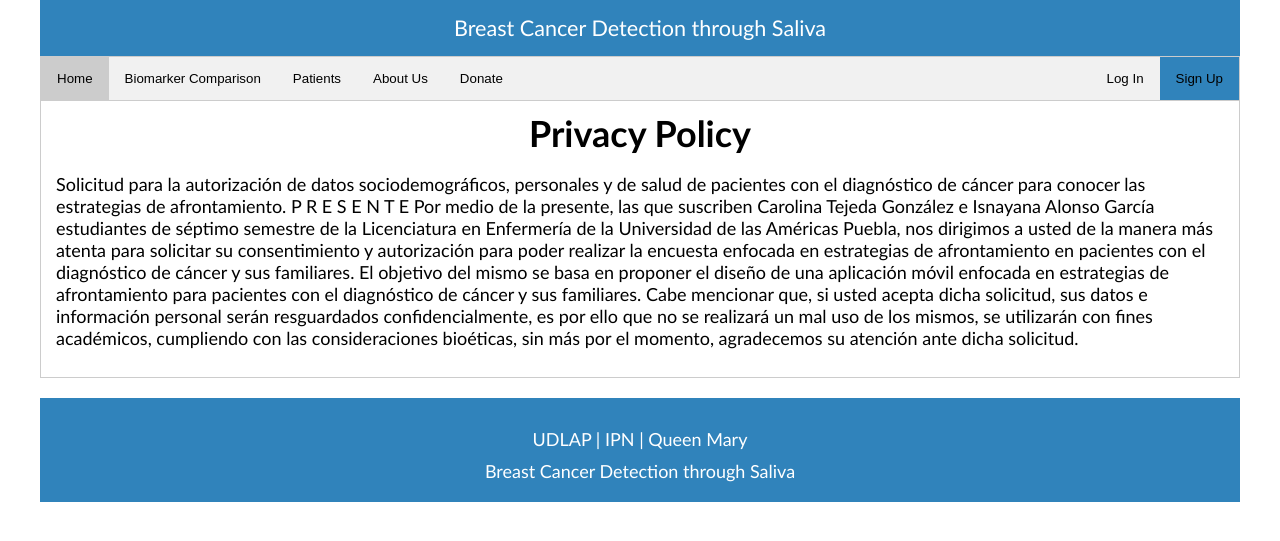
After one commit to otelo2/BCDSaliva, a Django app: template webpage/templates/webpage/privacy_policy.html in a window 1280 px wide. The commit adds this page. Shown: the top 541 px of the page. Run offline with Django 3.2, Linux system fonts and the light colour scheme; the template is opened without the code that fills it, so the values that code supplies are empty.

Commit message:
add block for css files

```diff
--- a/webpage/templates/webpage/about_us.html
+++ b/webpage/templates/webpage/about_us.html
@@ -2,6 +2,8 @@
 {% load static %}
 
 {% block title %}About Us{% endblock title %}
+
+{% block css_files %}<link rel="stylesheet" href="{% static 'webpage/style.css' %}">{% endblock css_files %}
 
 {% block content %}
     {% comment %} About tab {% endcomment %}
--- a/webpage/templates/webpage/base.html
+++ b/webpage/templates/webpage/base.html
@@ -10,7 +10,6 @@
         {% block title%}
         {% endblock %}
     </title>
-    <link rel="stylesheet" href="{% static 'webpage/style.css' %}">
     {% block css_files %}
     {% endblock css_files %}
 </head>
--- a/webpage/templates/webpage/biomarker_comparison.html
+++ b/webpage/templates/webpage/biomarker_comparison.html
@@ -1,6 +1,9 @@
 {% extends 'webpage/base.html' %}
+{% load static %}
 
 {% block title %}Biomarker Comparison{% endblock title %}
+
+{% block css_files %}<link rel="stylesheet" href="{% static 'webpage/style.css' %}">{% endblock css_files %}
 
 {% block content %}
     {% comment %} Biomarker tab {% endcomment %}
--- a/webpage/templates/webpage/donate.html
+++ b/webpage/templates/webpage/donate.html
@@ -1,6 +1,9 @@
 {% extends 'webpage/base.html' %}
+{% load static %}
 
 {% block title %}Donate{% endblock title %}
+
+{% block css_files %}<link rel="stylesheet" href="{% static 'webpage/style.css' %}">{% endblock css_files %}
 
 {% block content %}
     {% comment %} Home tab {% endcomment %}
--- a/webpage/templates/webpage/index.html
+++ b/webpage/templates/webpage/index.html
@@ -1,6 +1,9 @@
 {% extends 'webpage/base.html' %}
+{% load static %}
 
 {% block title %}Home{% endblock title %}
+
+{% block css_files %}<link rel="stylesheet" href="{% static 'webpage/style.css' %}">{% endblock css_files %}
 
 {% block content %}
     {% comment %} Home tab {% endcomment %}
--- a/webpage/templates/webpage/patients.html
+++ b/webpage/templates/webpage/patients.html
@@ -1,6 +1,9 @@
 {% extends 'webpage/base.html' %}
+{% load static %}
 
 {% block title %}Patients{% endblock title %}
+
+{% block css_files %}<link rel="stylesheet" href="{% static 'webpage/style.css' %}">{% endblock css_files %}
 
 {% block content %}
     {% comment %} Patients tab {% endcomment %}
--- /dev/null
+++ b/webpage/templates/webpage/privacy_policy.html
@@ -0,0 +1,20 @@
+{% extends 'webpage/base.html' %}
+{% load static %}
+
+{% block title %}Privacy Policy{% endblock title %}
+
+{% block css_files %}<link rel="stylesheet" href="{% static 'webpage/style.css' %}">{% endblock css_files %}
+
+{% block content %}
+    {% comment %} Biomarker tab {% endcomment %}
+    <div class="tab-content" id="PrivacyPolicy">
+        <h1>Privacy Policy</h1>
+        <p>Solicitud para la autorización de datos sociodemográficos, personales y de salud de pacientes con el diagnóstico de cáncer para conocer las estrategias de afrontamiento.
+
+P R E S E N T E
+
+Por medio de la presente, las que suscriben Carolina Tejeda González e Isnayana Alonso García estudiantes de séptimo semestre de la Licenciatura en Enfermería de la Universidad de las Américas Puebla, nos dirigimos a usted de la manera más atenta para solicitar su consentimiento y autorización para poder realizar la encuesta enfocada en estrategias de afrontamiento en pacientes con el diagnóstico de  cáncer y sus familiares.
+El objetivo del mismo se basa en proponer el diseño de una aplicación móvil enfocada en estrategias de afrontamiento para pacientes con el diagnóstico de cáncer y sus familiares. Cabe mencionar que, si usted acepta dicha solicitud, sus datos e información personal serán resguardados confidencialmente, es por ello que no se realizará un mal uso de los mismos, se utilizarán con fines académicos, cumpliendo con las consideraciones bioéticas, sin más por el momento, agradecemos su atención ante dicha solicitud.</p>
+
+    </div>
+{% endblock content %}
```
